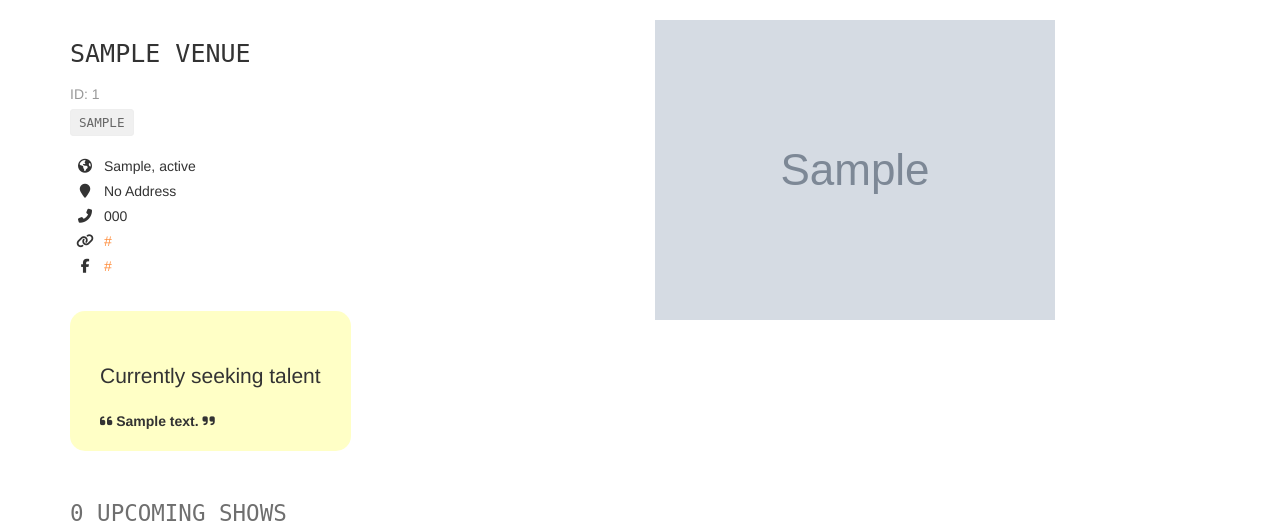
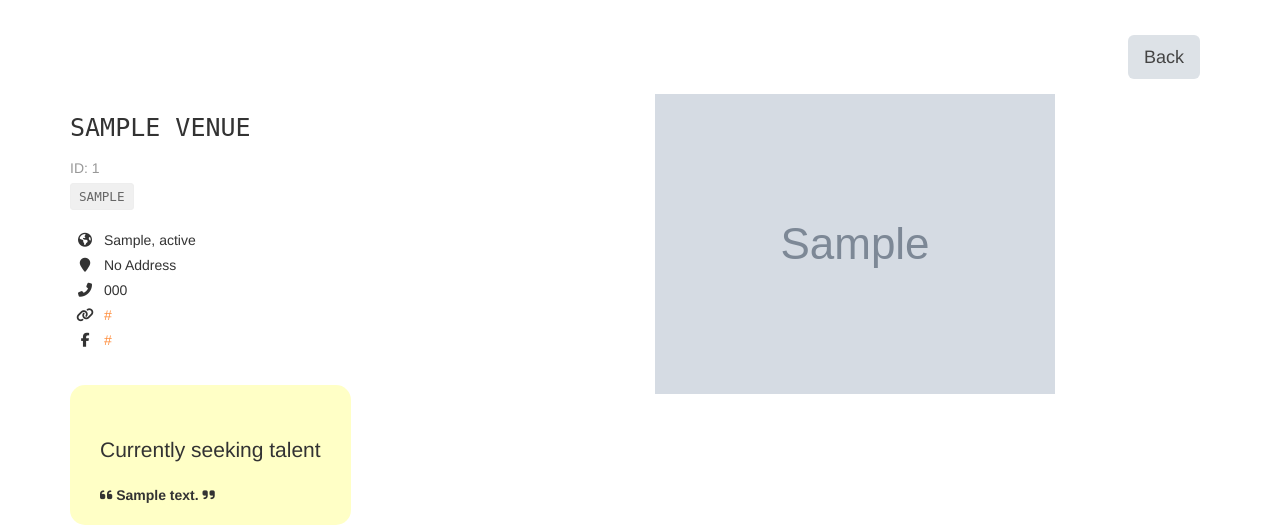
Before and after one commit to aizuanjeme/Fyyur, a Flask app: page /venues/1 in a window 1280 px wide. Shown: the part 60-585 px from the top of the page. Run offline with Flask 2, Linux system fonts and the light colour scheme; tables that the repository leaves empty hold one stand-in row (values such as "Sample post"); grey boxes marked "Sample" are stand-in pictures; some libraries are stand-ins or nearby versions.

Commit message:
the conculsion

```diff
--- a/templates/pages/show_artist.html
+++ b/templates/pages/show_artist.html
@@ -1,6 +1,9 @@
 {% extends 'layouts/main.html' %}
 {% block title %}{{ artist.name }} | Artist{% endblock %}
 {% block content %}
+<h3 class="text-right">
+	<a href="/artists"><button class="btn btn-default btn-lg">Back</button></a>
+</h3>
 <div class="row">
 	<div class="col-sm-6">
 		<h1 class="monospace">
--- a/templates/pages/show_venue.html
+++ b/templates/pages/show_venue.html
@@ -1,6 +1,9 @@
 {% extends 'layouts/main.html' %}
 {% block title %}Venue Search{% endblock %}
 {% block content %}
+<h3 class="text-right">
+	<a href="/venues"><button class="btn btn-default btn-lg">Back</button></a>
+</h3>
 <div class="row">
 	<div class="col-sm-6">
 		<h1 class="monospace">
```
